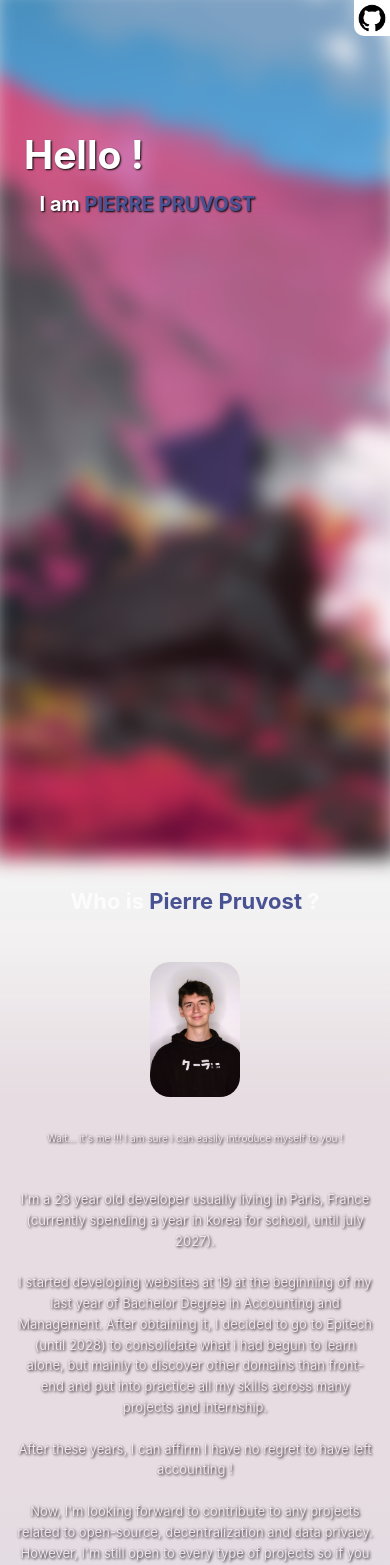
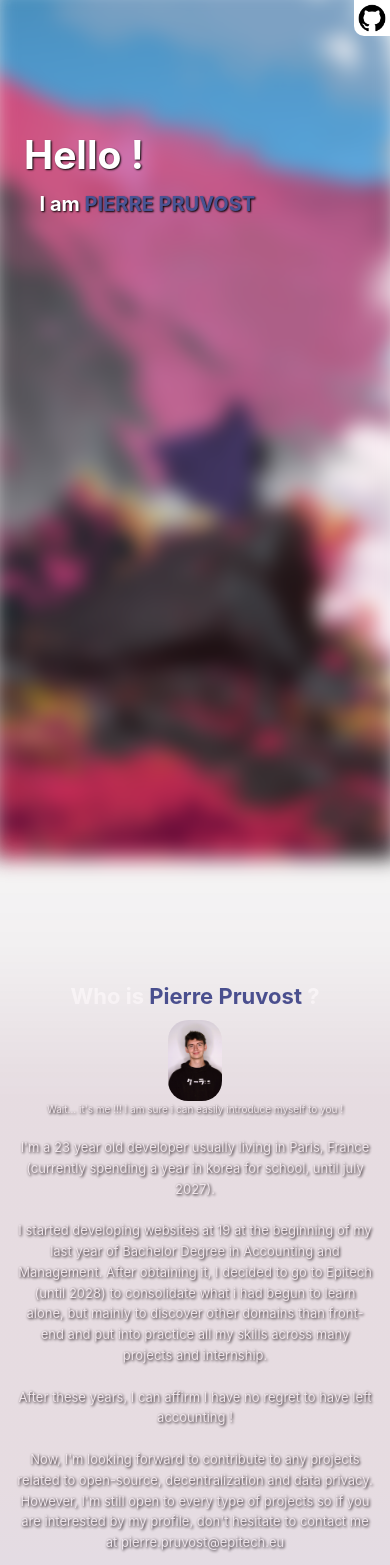
Before and after one commit to eto-NaN/portfolio, a React (Vite) app: page / in a window 390 px wide. Shown: the top 1565 px of the page. Built offline with nearby package versions, Linux system fonts and the light colour scheme.

Commit message:
feat(about): v2 move image to the top for every devices

```diff
--- a/src/components/About/About.module.css
+++ b/src/components/About/About.module.css
@@ -1,8 +1,13 @@
 .about {
     display: flex;
+    flex-direction: column;
     align-items: center;
-    justify-content: space-around;
+    justify-content: center;
+    text-align: center;
+
     min-height: 100svh;
+    padding: 3rem 1.5rem;
+    box-sizing: border-box;
     position: relative;
     overflow: hidden;
 }
@@ -37,51 +42,50 @@
     );
 }
 
-.aboutTexts {
-    display: flex;
-    flex-direction: column;
-    width: 800px;
-    padding-left: 40px;
-    padding-right: 30px;
+.aboutTitle {
+    margin: 0;
+    font-size: 40px;
     color: white;
 }
 
-.aboutTexts h1 {
-    font-size: 40px;
+.aboutTitle span {
+    color: #495393;
 }
 
-.aboutTexts p {
+.aboutTextsJoke,
+.aboutTextsDescription {
+    color: white;
     text-shadow: 1px 1px 3px black;
-}
-
-.aboutTexts span {
-    color: #495393;
+    max-width: 900px;
+    margin: 0;
 }
 
 .aboutTextsJoke {
     font-size: 17px;
-    margin-bottom: 50px;
+    margin-bottom: 20px;
 }
 
 .aboutTextsDescription {
     font-size: 20px;
+    margin-top: 10px;
 }
 
 .aboutCard {
     display: flex;
     flex-direction: column;
     align-items: center;
-    justify-content: space-around;
+    justify-content: center;
     width: 280px;
-    height: 100%;
-    margin-right: 40px;
+    height: auto;
     border-radius: 15px;
+    margin-top: 6px;
 }
 
 .aboutCard img {
     border-radius: 40px;
-    height: 85%;
-    width: 85%;
+    width: 60%;
+    height: auto;
+    display: block;
 }
 
 .aboutJob {
@@ -94,19 +98,26 @@
 }
 
 @media (max-width: 1300px) {
-    .aboutTexts h1 {
+    .aboutTitle {
         font-size: 35px;
+    }
+
+    .aboutTextsDescription {
+        font-size: 18px;
+    }
+
+    .aboutCard {
+        width: 240px;
     }
 }
 
 @media (max-width: 1024px) {
-    .aboutTexts {
-        padding-right: 10px;
-        width: 500px;
+    .about {
+        padding: 2.5rem 1.25rem;
     }
 
-    .aboutTexts h1 {
-        font-size: 25px;
+    .aboutTitle {
+        font-size: 30px;
     }
 
     .aboutTextsJoke {
@@ -117,69 +128,43 @@
         font-size: 17px;
     }
 
-    .aboutCard img {
-        width: 70%;
-        height: 70%;
-        margin-right: 0px;
+    .aboutCard {
+        width: 170px;
     }
 }
 
 @media (max-width: 768px) {
     .about {
-        min-height: 100svh;
         padding: 2.5rem 1rem;
-        display: grid;
-        grid-template-columns: minmax(0, 1fr);
-        grid-template-areas:
-            "title"
-            "photo"
-            "joke"
-            "description";
-        align-items: start;
-        justify-content: stretch;
-        justify-items: center;
-        text-align: center;
+    }
+
+    .aboutTitle {
+        font-size: 28px;
     }
 
     .aboutTexts {
-        display: contents;
-    }
-
-    .aboutTexts h1 {
-        grid-area: title;
-        font-size: 28px;
-        margin: 0;
+        max-width: 600px;
     }
 
     .aboutTextsJoke {
-        grid-area: joke;
-        font-size: 11px;
-        margin: -10px 0 0;
+        font-size: 13px;
     }
 
     .aboutTextsDescription {
-        grid-area: description;
-        font-size: 13px;
+        font-size: 16px;
     }
 
     .aboutCard {
-        grid-area: photo;
         width: 110px;
-        height: auto;
-        margin-right: 0;
-        justify-self: center;
-        align-self: start;
     }
 
     .aboutCard img {
-        width: 100%;
-        height: auto;
         border-radius: 20px;
     }
 }
 
 @media (max-width: 480px) {
-    .aboutTexts h1 {
+    .aboutTitle {
         font-size: 22px;
     }
 
--- a/src/components/About/About.tsx
+++ b/src/components/About/About.tsx
@@ -4,10 +4,13 @@ import profilPic from "../../assets/images/profile-pic2.jpg";
 export default function About() {
   return (
     <div className={styles.about}>
+      <h1 className={styles.aboutTitle}>
+        Who is <span>Pierre Pruvost</span> ?
+      </h1>
+      <div className={styles.aboutCard}>
+        <img src={profilPic} alt="Pierre Pruvost" />
+      </div>
       <div className={styles.aboutTexts}>
-        <h1>
-          Who is <span>Pierre Pruvost</span> ?
-        </h1>
         <p className={styles.aboutTextsJoke}>
           Wait... it's me !!! I am sure i can easily introduce myself to you !
         </p>
@@ -33,9 +36,6 @@ export default function About() {
           don't hesitate to contact me at pierre.pruvost@epitech.eu
         </p>
       </div>
-      <div className={styles.aboutCard}>
-        <img src={profilPic} />
-      </div>
     </div>
   );
 }
```
